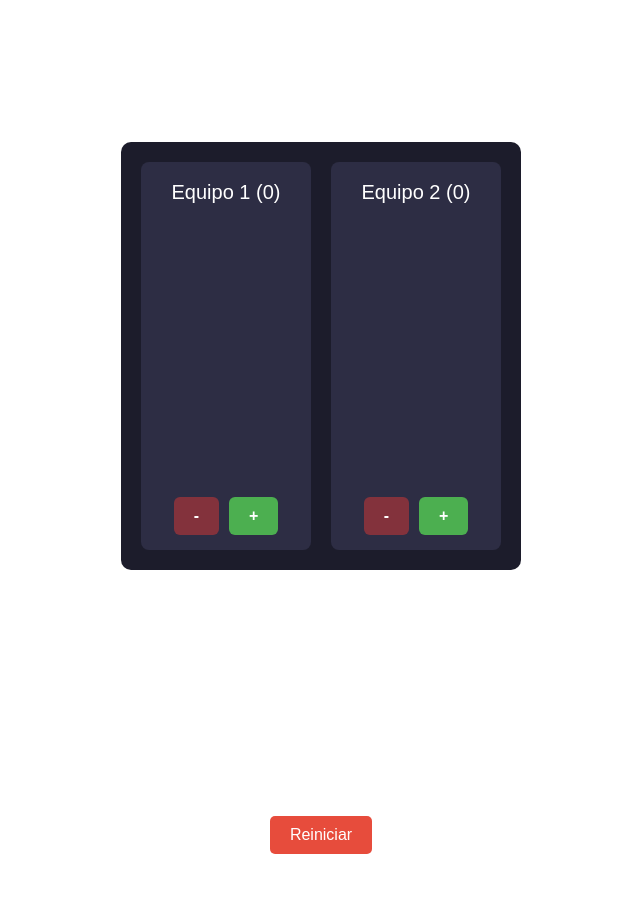
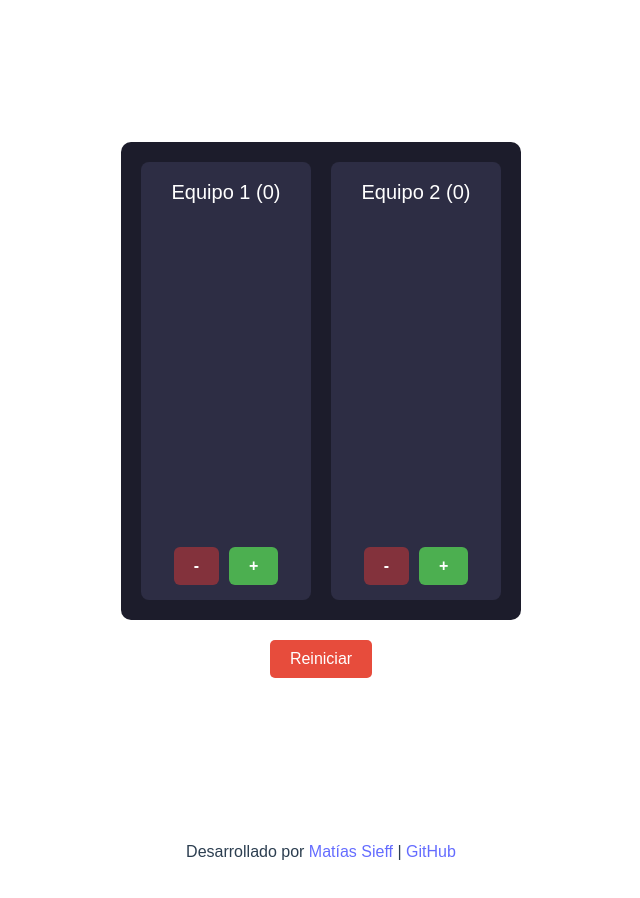
Before and after one commit to mattsff/anotador-de-truco, a Vue app: page / in a window 1280 px wide. Shown: the top 898 px of the page, without its empty margins (319-959 px from the left). Built offline with nearby package versions, Linux system fonts and the light colour scheme.

Commit message:
feat: simplify and solve logic

```diff
--- a/src/components/MenuLateral.vue
+++ b/src/components/MenuLateral.vue
@@ -12,7 +12,6 @@ const menuItems = [
   { to: '/history', label: t('menu.history') },
   { to: '/game-config', label: t('menu.gameConfig') },
 ];
-
 </script>
 
 <template>
--- a/src/components/PointControls.vue
+++ b/src/components/PointControls.vue
@@ -1,48 +1,28 @@
 <script setup lang="ts">
-import { useTeamsStore, useGameStore, useHistoryStore } from '@/stores';
-import { computed } from 'vue';
+import {  useGameStore } from '@/stores';
 import { useI18n } from 'vue-i18n';
 
 const props = defineProps<{
   teamNumber: 1 | 2;
 }>();
 
-const teamsStore = useTeamsStore();
 const gameStore = useGameStore();
-const historyStore = useHistoryStore();
 const { t } = useI18n();
 
-const teamName = computed(() =>
-  props.teamNumber === 1 ? teamsStore.team1Name : teamsStore.team2Name
-);
-
 const addPoints = () => {
-  const points = 1;
   if (props.teamNumber === 1) {
-    teamsStore.incrementTeam1Score(points);
+    gameStore.incrementTeam1Score();
   } else {
-    teamsStore.incrementTeam2Score(points);
+    gameStore.incrementTeam2Score();
   }
-  historyStore.logPointChange({
-    team: teamName.value,
-    points,
-    action: 'sumar',
-  });
-  gameStore.checkWinCondition();
 };
 
 const subtractPoints = () => {
-  const points = 1;
   if (props.teamNumber === 1) {
-    teamsStore.decrementTeam1Score(points);
+    gameStore.decrementTeam1Score();
   } else {
-    teamsStore.decrementTeam2Score(points);
+    gameStore.decrementTeam2Score();
   }
-  historyStore.logPointChange({
-    team: teamName.value,
-    points: -points,
-    action: 'restar',
-  });
 };
 </script>
 
@@ -51,16 +31,13 @@ const subtractPoints = () => {
     <button
       @click="subtractPoints"
       class="point-controls__button point-controls__button--subtract"
-      :aria-label="t('pointControls.subtract') + ' ' + teamName"
-      :title="t('pointControls.subtract') + ' ' + teamName"
+
     >
       {{ t('pointControls.subtract') }}
     </button>
     <button
       @click="addPoints"
       class="point-controls__button point-controls__button--add"
-      :aria-label="t('pointControls.add') + ' ' + teamName"
-      :title="t('pointControls.add') + ' ' + teamName"
     >
       {{ t('pointControls.add') }}
     </button>
--- a/src/components/ScoreSticks.vue
+++ /dev/null
@@ -1,36 +0,0 @@
-<script setup lang="ts">
-import { computed } from 'vue';
-import { useGameStore } from '@/stores';
-import { GAME_POINTS_15, GAME_POINTS_30 } from '@/config';
-import SticksSection from './SticksSection.vue';
-import { buildGroups } from '@/utils/game';
-
-const props = defineProps<{
-  score: number;
-}>();
-
-const gameStore = useGameStore();
-
-const pointsToWin = computed(() => gameStore.pointsToWin);
-
-const is30Points = computed(() => pointsToWin.value === GAME_POINTS_30);
-const is15Points = computed(() => pointsToWin.value === GAME_POINTS_15);
-
-const pointsMalas = computed(() =>
-  is30Points.value ? Math.min(props.score, GAME_POINTS_15) : props.score
-);
-
-const pointsBuenas = computed(() =>
-  is30Points.value && props.score > GAME_POINTS_15 ? props.score - GAME_POINTS_15 : 0
-);
-</script>
-
-<template>
-  <div>
-    <template v-if="is30Points">
-      <SticksSection label="Malas" :points="pointsMalas" key-prefix="malas" :build-groups="buildGroups" />
-      <SticksSection label="Buenas" :points="pointsBuenas" key-prefix="buenas" :build-groups="buildGroups" />
-    </template>
-    <SticksSection v-else-if="is15Points" :points="score" key-prefix="15" :build-groups="buildGroups" />
-  </div>
-</template>
--- a/src/components/Scoreboard.vue
+++ b/src/components/Scoreboard.vue
@@ -1,30 +1,29 @@
-<script lang="ts">
-import { defineComponent, computed } from 'vue';
-import { useTeamsStore } from '@/stores';
-import { useI18n } from 'vue-i18n';
-import ScoreSticks from '@/components/ScoreSticks.vue';
+<script lang="ts" setup>
+import { computed } from 'vue';
+import { useTeamsStore, useGameStore } from '@/stores';
+import SticksSection from '@/components/SticksSection.vue';
 import PointControls from '@/components/PointControls.vue';
+import { GAME_POINTS_15, GAME_POINTS_30 } from '@/config';
 import { storeToRefs } from 'pinia';
 
-export default defineComponent({
-  name: 'Scoreboard',
-  components: {
-    ScoreSticks,
-    PointControls,
-  },
-  setup() {
-   const teamsStore = useTeamsStore();
-   const { team1Name, team1Score, team2Name, team2Score } = storeToRefs(teamsStore);
+const teamsStore = useTeamsStore();
+const gameStore = useGameStore();
+const { team1Name, team2Name } = storeToRefs(teamsStore);
+const { team1Score, team2Score } = storeToRefs(gameStore);
 
-    return {
-      team1Name,
-      team2Name,
-      team1Score,
-      team2Score,
-      teamsStore,
-    };
-  },
-});
+const pointsToWin = computed(() => gameStore.pointsToWin);
+
+const getDisplayData = (score: number) => {
+  if (pointsToWin.value === GAME_POINTS_15) {
+    return { label: null, points: score, labelColor: undefined };
+  }
+
+  if (score <= GAME_POINTS_15) {
+    return { label: 'Malas', points: score, labelColor: 'red' };
+  }
+
+  return { label: 'Buenas', points: score - GAME_POINTS_15, labelColor: 'green' };
+};
 </script>
 
 <template>
@@ -32,17 +31,24 @@ export default defineComponent({
     <div class="scoreboard__teams">
       <div class="scoreboard__team">
         <div class="scoreboard__team-name">{{ team1Name }} ({{ team1Score }})</div>
-        <ScoreSticks :score="team1Score" />
+        <SticksSection
+          :label="getDisplayData(team1Score).label"
+          :points="getDisplayData(team1Score).points"
+          :label-color="getDisplayData(team1Score).labelColor"
+        />
         <PointControls :teamNumber="1" />
       </div>
 
       <div class="scoreboard__team">
         <div class="scoreboard__team-name">{{ team2Name }} ({{ team2Score }})</div>
-        <ScoreSticks :score="team2Score" />
+        <SticksSection
+          :label="getDisplayData(team2Score).label"
+          :points="getDisplayData(team2Score).points"
+          :label-color="getDisplayData(team2Score).labelColor"
+        />
         <PointControls :teamNumber="2" />
       </div>
     </div>
-
   </div>
 </template>
 
--- a/src/components/SticksSection.vue
+++ b/src/components/SticksSection.vue
@@ -1,50 +1,28 @@
-<script lang="ts">
-import { defineComponent, PropType, computed } from 'vue';
+<script lang="ts" setup>
+import { computed } from 'vue';
+import { buildGroups } from '@/utils/game';
 
-export default defineComponent({
-  name: 'SticksSection',
-  props: {
-    label: {
-      type: String,
-      default: '',
-    },
-    points: {
-      type: Number,
-      required: true,
-    },
-    keyPrefix: {
-      type: String,
-      required: true,
-    },
-    buildGroups: {
-      type: Function as PropType<(points: number) => number[]>,
-      required: true,
-    },
-  },
-  setup(props) {
-    const groups = computed(() => {
-      const safePoints = Math.max(props.points, 0);
-      return props.buildGroups(safePoints);
-    });
+const props = defineProps<{
+  points: number;
+  label?: string | null;
+  labelColor?: string;
+}>();
 
-    return {
-      groups,
-    };
-  },
+const groups = computed(() => {
+  const safePoints = Math.max(props.points, 0);
+  return buildGroups(safePoints);
 });
 </script>
 
 <template>
-  <div class="score-sticks__section">
-    <div v-if="label" class="score-sticks__label">{{ label }}</div>
-    <div
-      v-for="(sticks, groupIndex) in groups"
-      :key="`${keyPrefix}-group-${groupIndex}`"
-      class="group"
-    >
+  <div class="sticks-section">
+    <div v-if="label" class="sticks-section__label" :style="{ color: labelColor ?? '#ddd' }">
+      {{ label }}
+    </div>
+    <div v-for="(sticks, groupIndex) in groups" :key="`group-${groupIndex}`" class="group">
       <div
         v-for="n in sticks"
-        :key="`${keyPrefix}-stick-${groupIndex}-${n}`"
+        :key="`stick-${groupIndex}-${n}`"
         class="stick-image"
         :class="'pos-' + n"
       ></div>
@@ -53,20 +31,19 @@ export default defineComponent({
 </template>
 
 <style scoped>
-.score-sticks__section {
+.sticks-section {
   display: flex;
   flex-direction: column;
   align-items: center;
   gap: 20px;
-  min-height: 270px;
+  min-height: 320px;
   min-width: 140px;
 }
 
-.score-sticks__label {
+.sticks-section__label {
   font-weight: bold;
   font-size: 14px;
   text-align: center;
-  color: #ddd;
 }
 
 .group {
--- a/src/components/TeamConfig.vue
+++ b/src/components/TeamConfig.vue
@@ -21,8 +21,6 @@ const handleSaveNames = () => {
 
     <form class="team-config__form" @submit.prevent="handleSaveNames">
       <fieldset class="team-config__fieldset">
-        <legend class="team-config__legend">{{ t('teamConfig.teams') }}</legend>
-
         <div class="team-config__input-group">
           <label for="team1-name" class="team-config__label">{{ t('teamConfig.teamName') }} 1:</label>
           <input
@@ -105,7 +103,6 @@ const handleSaveNames = () => {
     border: 1px solid var(--border-color, #ccc);
     border-radius: var(--border-radius, 8px);
     font-size: 1rem;
-    width: 100%;
   }
 
   &__save-button {
--- a/src/components/VictoryAnimation.vue
+++ b/src/components/VictoryAnimation.vue
@@ -1,23 +1,39 @@
 <script setup lang="ts">
 import { computed } from 'vue';
 import { useI18n } from 'vue-i18n';
+import { useGameStore } from '@/stores';
 
-const props = defineProps<{
-  winningTeam: string;
-}>();
-
+const gameStore = useGameStore();
 const { t } = useI18n();
 
 const animationText = computed(() =>
-  t('victoryAnimation.title', { teamName: props.winningTeam })
+  t('victoryAnimation.title', { teamName: gameStore.winningTeam })
 );
+
+const cancelWin = () => {
+  gameStore.cancelWin();
+};
+
+const newGame = () => {
+  gameStore.resetGame();
+};
 </script>
 
 <template>
-  <div class="victory-animation" role="alert" aria-live="assertive">
-    <h2 class="victory-animation__title">
-      {{ animationText }}
-    </h2>
+  <div v-if="gameStore.gameEnded" class="victory-animation" role="alert" aria-live="assertive">
+    <div>
+      <h2 class="victory-animation__title">
+        {{ animationText }}
+      </h2>
+      <div class="victory-animation__buttons">
+        <button @click="cancelWin" class="victory-animation__button">
+          {{ t('victoryAnimation.cancelWin') }}
+        </button>
+        <button @click="newGame" class="victory-animation__button">
+          {{ t('victoryAnimation.newGame') }}
+        </button>
+      </div>
+    </div>
   </div>
 </template>
 
@@ -46,6 +62,29 @@ const animationText = computed(() =>
     border-radius: 16px;
     box-shadow: 0 0 20px rgba(76, 175, 80, 0.6);
     background-color: rgba(255, 255, 255, 0.05);
+    margin-bottom: 2rem;
+  }
+
+  &__buttons {
+    display: flex;
+    flex-direction: column;
+    gap: 1rem;
+  }
+
+  &__button {
+    padding: 0.75rem 1.5rem;
+    font-size: 1.2rem;
+    font-weight: bold;
+    border-radius: 8px;
+    border: none;
+    cursor: pointer;
+    background-color: var(--color-primary, #2196f3);
+    color: white;
+    transition: background-color 0.2s ease;
+
+    &:hover {
+      background-color: var(--color-primary-hover, #1976d2);
+    }
   }
 }
 
--- a/src/layouts/MainLayout.vue
+++ b/src/layouts/MainLayout.vue
@@ -5,11 +5,13 @@ import { useGameStore } from '@/stores';
 import {  dimensions } from '@/config';
 import ConfirmationPopup from '@/components/ConfirmationPopup.vue';
 import MenuLateral from '@/components/MenuLateral.vue';
+import VictoryAnimation from '@/components/VictoryAnimation.vue';
 
 export default defineComponent({
   name: 'MainLayout',
   components: {
     ConfirmationPopup,
+    VictoryAnimation,
     MenuLateral,
   },
   setup() {
@@ -49,7 +51,7 @@ export default defineComponent({
       <button class="main-layout__menu-button" @click="isMenuOpen = true" :style="{ color: '#fff' }">
         ☰
       </button>
-      <h1 class="main-layout__title" :style="{ color: '#fff' }">{{ t('app.title') }}</h1>
+      <h1 class="main-layout__title">{{ t('app.title') }}</h1>
     </header>
 
     <MenuLateral
@@ -64,24 +66,28 @@ export default defineComponent({
 
     <main class="main-layout__content">
       <slot />
+       <button
+        class="main-layout__reset-button"
+        @click="showResetConfirmation"
+      >
+        {{ t('menu.reset') }}
+      </button>
+
+      <ConfirmationPopup ref="confirmationPopupRef" />
       <VictoryAnimation v-if="gameStore.gameEnded" :winningTeam="gameStore.winningTeam" />
     </main>
 
-    <footer class="main-layout__footer">
-      <button
-        class="main-layout__reset-button"
-        @click="showResetConfirmation"
-        :style="{
-          color: '#fff',
-          borderRadius: dimensions.borderRadius,
-          padding: dimensions.buttonPadding
-        }"
-      >
-        {{ t('menu.reset') }}
-      </button>
+    <footer class="app-footer">
+      <span>Desarrollado por
+        <a href="https://www.linkedin.com/in/matias-sieff/" target="_blank" rel="noopener" aria-label="LinkedIn">
+        Matías Sieff
+      </a>
+      </span>
+      |
+      <a href="https://github.com/mattsff" target="_blank" rel="noopener" aria-label="GitHub">
+        GitHub
+      </a>
     </footer>
-
-    <ConfirmationPopup ref="confirmationPopupRef" />
   </div>
 </template>
 
@@ -93,7 +99,6 @@ export default defineComponent({
   &__header {
     display: flex;
     align-items: center;
-    justify-content: space-between;
     padding: 10px 20px;
     color: white;
   }
@@ -107,7 +112,7 @@ export default defineComponent({
   &__title {
     font-size: 20px;
     font-weight: bold;
-    margin: 0;
+    margin: 0px 10px;
   }
   &__content {
     flex: 1;
@@ -123,6 +128,7 @@ export default defineComponent({
     padding: 10px 20px;
   }
   &__reset-button {
+    margin-top: 20px;
     padding: 10px 20px;
     background-color: #e74c3c;
     color: white;
--- a/src/stores/modules/game.ts
+++ b/src/stores/modules/game.ts
@@ -1,12 +1,14 @@
-import { defineStore } from 'pinia';
-import { GAME_POINTS_15, GAME_POINTS_30 } from '@/config';
-import { useTeamsStore, useHistoryStore } from '@/stores';
+import { defineStore } from 'pinia'
+import { GAME_POINTS_15, GAME_POINTS_30 } from '@/config'
+import { useTeamsStore, useHistoryStore } from '@/stores'
 
 interface GameState {
-  pointsToWin: number;
-  isMalas: boolean;
-  gameEnded: boolean;
-  winningTeam: string | null;
+  pointsToWin: number
+  isMalas: boolean
+  gameEnded: boolean
+  winningTeam: string | null
+  team1Score: number
+  team2Score: number
 }
 
 export const useGameStore = defineStore('game', {
@@ -15,48 +17,97 @@ export const useGameStore = defineStore('game', {
     isMalas: true,
     gameEnded: false,
     winningTeam: null,
+    team1Score: 0,
+    team2Score: 0,
   }),
   actions: {
+    incrementTeam1Score(points: number = 1) {
+      if (this.gameEnded) return
+      if (this.team1Score + points <= this.pointsToWin) {
+        this.team1Score += points
+        const teamsStore = useTeamsStore()
+        const historyStore = useHistoryStore()
+        historyStore.logPointChange({
+          team: teamsStore.team1Name,
+          points,
+          action: 'sumar',
+        })
+        this.checkWinCondition()
+      }
+    },
+    incrementTeam2Score(points: number = 1) {
+      if (this.gameEnded) return
+      if (this.team2Score + points <= this.pointsToWin) {
+        this.team2Score += points
+        const teamsStore = useTeamsStore()
+        const historyStore = useHistoryStore()
+        historyStore.logPointChange({
+          team: teamsStore.team2Name,
+          points,
+          action: 'sumar',
+        })
+        this.checkWinCondition()
+      }
+    },
+    decrementTeam1Score(points: number = 1) {
+      this.team1Score = Math.max(0, this.team1Score - points)
+      const teamsStore = useTeamsStore()
+      const historyStore = useHistoryStore()
+      historyStore.logPointChange({
+        team: teamsStore.team1Name,
+        points: -points,
+        action: 'restar',
+      })
+    },
+    decrementTeam2Score(points: number = 1) {
+      this.team2Score = Math.max(0, this.team2Score - points)
+      const teamsStore = useTeamsStore()
+      const historyStore = useHistoryStore()
+      historyStore.logPointChange({
+        team: teamsStore.team2Name,
+        points: -points,
+        action: 'restar',
+      })
+    },
     setPointsToWin(points: number) {
-      this.pointsToWin = points;
-      this.isMalas = true; // Reset to malas when changing pointsToWin
-      this.gameEnded = false;
-      this.winningTeam = null;
+      this.pointsToWin = points
+      this.resetGame()
     },
     toggleMalas() {
-      this.isMalas = !this.isMalas;
-    },
-    setGameEnded(ended: boolean) {
-      this.gameEnded = ended;
-    },
-    setWinningTeam(team: string | null) {
-      this.winningTeam = team;
+      this.isMalas = !this.isMalas
     },
     checkWinCondition() {
-      const teamsStore = useTeamsStore();
+      const teamsStore = useTeamsStore()
       if (
-        teamsStore.team1Score >= this.pointsToWin ||
-        teamsStore.team2Score >= this.pointsToWin
+        this.team1Score >= this.pointsToWin ||
+        this.team2Score >= this.pointsToWin
       ) {
-        this.setGameEnded(true);
-        this.setWinningTeam(
-          teamsStore.team1Score > teamsStore.team2Score
+        this.gameEnded = true
+        this.winningTeam =
+          this.team1Score > this.team2Score
             ? teamsStore.team1Name
             : teamsStore.team2Name
-        );
-      } else if (this.pointsToWin === GAME_POINTS_30 && this.isMalas && teamsStore.team1Score >= 15 && teamsStore.team2Score >= 15) {
-        this.toggleMalas();
+      } else if (
+        this.pointsToWin === GAME_POINTS_30 &&
+        this.isMalas &&
+        this.team1Score >= 15 &&
+        this.team2Score >= 15
+      ) {
+        this.toggleMalas()
       }
     },
     resetGame() {
-      this.pointsToWin = GAME_POINTS_15;
-      this.isMalas = true;
-      this.gameEnded = false;
-      this.winningTeam = null;
-      const teamsStore = useTeamsStore();
-      const historyStore = useHistoryStore();
-      teamsStore.resetScores();
-      historyStore.resetHistory();
+      this.isMalas = true
+      this.gameEnded = false
+      this.winningTeam = null
+      this.team1Score = 0
+      this.team2Score = 0
+      const historyStore = useHistoryStore()
+      historyStore.resetHistory()
+    },
+    cancelWin() {
+      this.gameEnded = false
+      this.winningTeam = null
     },
   },
-});
+})
--- a/src/stores/modules/teams.ts
+++ b/src/stores/modules/teams.ts
@@ -1,19 +1,9 @@
 import { defineStore } from 'pinia'
-import { useGameStore } from '@/stores'
-
-interface TeamsState {
-  team1Name: string
-  team2Name: string
-  team1Score: number
-  team2Score: number
-}
 
 export const useTeamsStore = defineStore('teams', {
-  state: (): TeamsState => ({
+  state: () => ({
     team1Name: 'Equipo 1',
     team2Name: 'Equipo 2',
-    team1Score: 0,
-    team2Score: 0,
   }),
   actions: {
     setTeam1Name(name: string) {
@@ -22,27 +12,5 @@ export const useTeamsStore = defineStore('teams', {
     setTeam2Name(name: string) {
       this.team2Name = name
     },
-    incrementTeam1Score(points: number = 1) {
-      const gameStore = useGameStore()
-      if (this.team1Score + points <= gameStore.pointsToWin) {
-        this.team1Score += points
-      }
-    },
-    incrementTeam2Score(points: number = 1) {
-      const gameStore = useGameStore()
-      if (this.team2Score + points <= gameStore.pointsToWin) {
-        this.team2Score += points
-      }
-    },
-    decrementTeam1Score(points: number = 1) {
-      this.team1Score = Math.max(0, this.team1Score - points)
-    },
-    decrementTeam2Score(points: number = 1) {
-      this.team2Score = Math.max(0, this.team2Score - points)
-    },
-    resetScores() {
-      this.team1Score = 0
-      this.team2Score = 0
-    },
   },
 })
```
Also changed, not shown: src/i18n/locales/es.json (+5 -2 lines).
